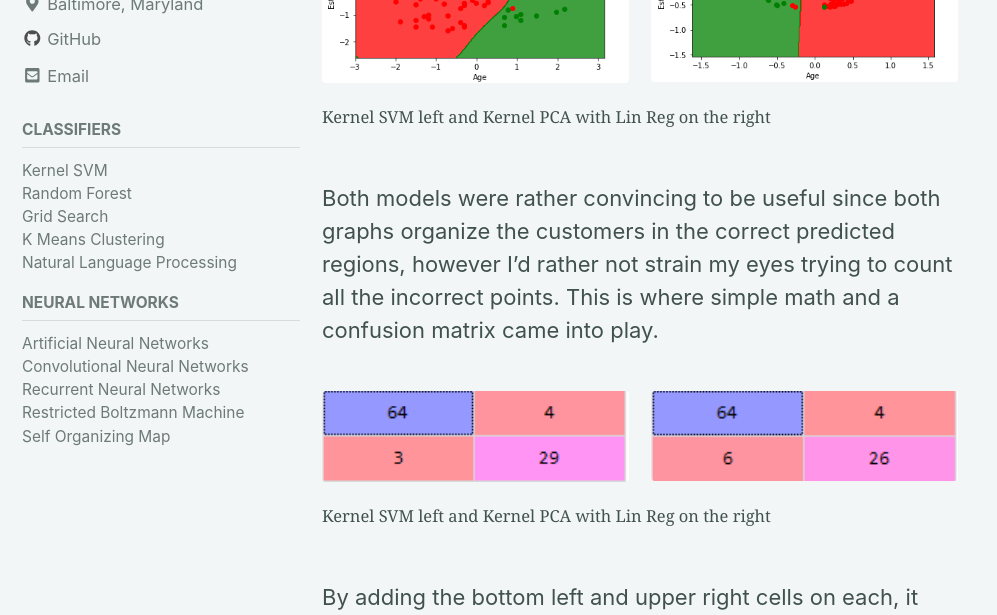
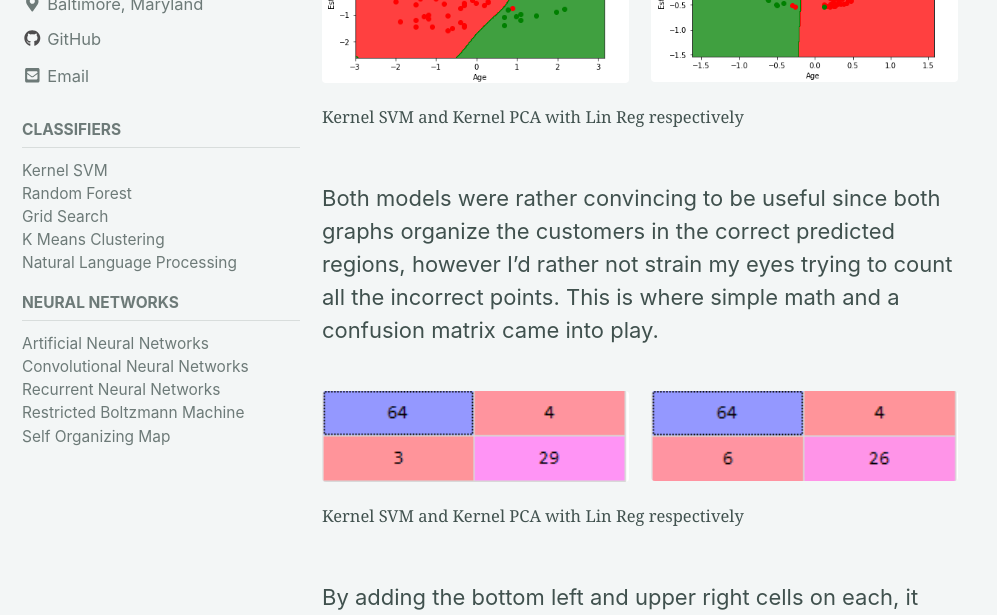
Before and after one commit to NajeeSmith/NajeeSmith.github.io, a Jekyll site: the page built from _posts/Classifiers/2019-01-20-KernelSVM.md, in a window 1280 px wide and 900 px high, scrolled down 2738 px. Shown: the part 155-770 px from the top of the window, without its empty margins (0-997 px from the left). Built offline with Jekyll 4.4.1, drawn with Linux system fonts in a browser that asks for light colours; cached includes are drawn as plain includes; nearby versions of some CDN libraries.

```diff
--- a/_posts/Classifiers/2019-01-20-KernelSVM.md
+++ b/_posts/Classifiers/2019-01-20-KernelSVM.md
@@ -79,7 +79,7 @@ cm = confusion_matrix(y_test, y_pred)
 <figure class="half">
 <a href="/images\Classifiers\SVM\svm_test_image.PNG"><img src="/images\Classifiers\SVM\svm_test_image.PNG"></a>
 <a href="/images\Classifiers\SVM\kpca_test_image.PNG"><img src="/images\Classifiers\SVM\kpca_test_image.PNG"></a>
-    <figcaption>Kernel SVM left and Kernel PCA with Lin Reg on the right</figcaption>
+    <figcaption>Kernel SVM and Kernel PCA with Lin Reg respectively</figcaption>
 </figure>
 
 Both models were rather convincing to be useful since both graphs organize the customers in the correct predicted regions, however I'd rather not strain my eyes trying to count all the incorrect points. This is where simple math and a confusion matrix came into play.
@@ -87,7 +87,7 @@ Both models were rather convincing to be useful since both graphs organize the c
 <figure class="half">
     <a href="/images\Classifiers\SVM\cm_ksvm.PNG"><img src="/images\Classifiers\SVM\cm_ksvm.PNG"></a>
       <a href="/images\Classifiers\SVM\cm_kpcs.PNG"><img src="/images\Classifiers\SVM\cm_kpcs.PNG"></a>
-    <figcaption>Kernel SVM left and Kernel PCA with Lin Reg on the right</figcaption>
+    <figcaption>Kernel SVM and Kernel PCA with Lin Reg respectively</figcaption>
 </figure>
 
 By adding the bottom left and upper right cells on each, it can be seen that Kernel SVM had only 7 incorrect predictions, while the Kernel PCA method had 10. I am completely aware this is only one project with a single data set, however I felt it was still a worthwhile comparison. Larger data sets would probably have an different results since Kernel SVM accuracy have an inverse relationship with data size.
```
Also changed, not shown: _posts/Classifiers/2019-01-20-KMeans.md (+3 -3 lines), _posts/Neural Networks/2019-01-20-ANN.md (+1 -1 lines), _posts/Neural Networks/2019-01-20-CNN.md (+1 -1 lines), _posts/Neural Networks/2019-01-20-RBM.md (+1 -1 lines), _posts/Neural Networks/2019-01-20-SOM.md (+0 -1 lines).
